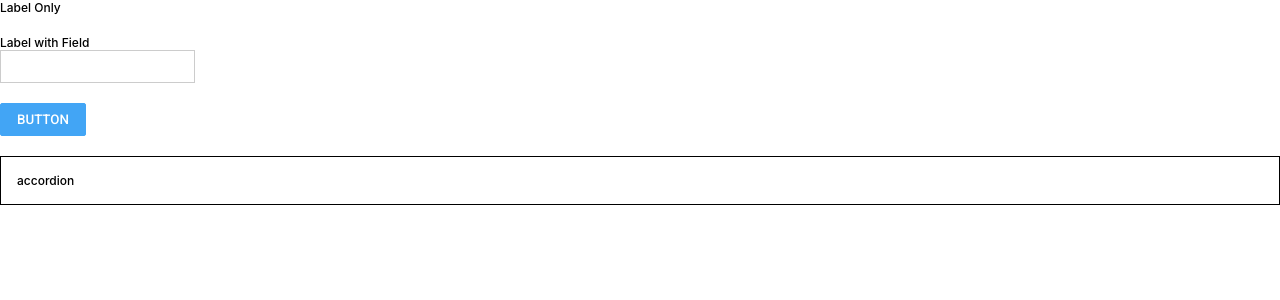
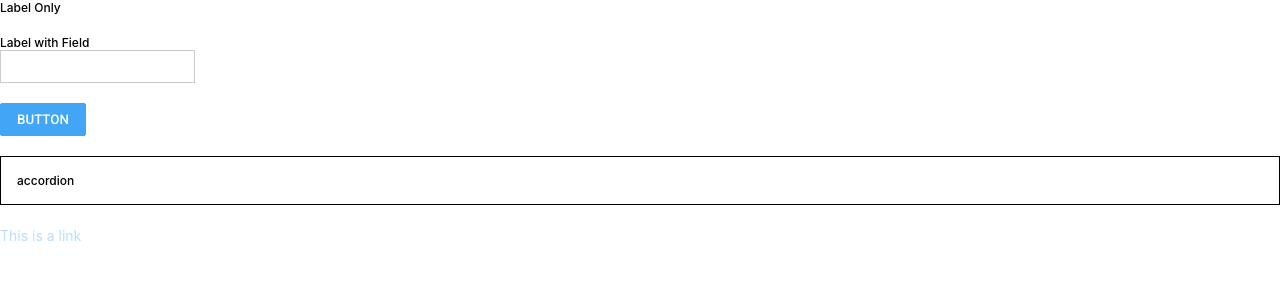
Before and after one commit to mitchobert/jss-poc, a React (Create React App) app: page / in a window 1280 px wide. Shown: the top 300 px of the page. Built offline with nearby package versions, Linux system fonts and the light colour scheme.

Commit message:
Adding Link component

```diff
--- a/src/App.js
+++ b/src/App.js
@@ -4,6 +4,7 @@ import Button from './components/Button';
 import Label from './components/Label';
 import TextField from './components/TextField';
 import Accordion from './components/Accordion';
+import Link from './components/Link';
 
 function App() {
   return (
@@ -19,6 +20,13 @@ function App() {
         This is the hidden content.
       </Accordion>
       <br />
+      <Link
+        className="customClassName"
+        href="www.google.com"
+      >
+        This is a link
+      </Link>
+      <br />
     </ThemeProvider>
   );
 }
--- /dev/null
+++ b/src/components/Link/Link.js
@@ -0,0 +1,19 @@
+import React from 'react';
+import { createUseStyles } from 'react-jss';
+import styles from './Link.styles';
+
+const useStyles = createUseStyles(styles, { name: 'Link' });
+
+const Link = ({ className, href, children } = this.props) => {
+    const classes = useStyles();
+    return (
+        <a
+            className={`${classes.link} ${className}`}
+            href={href}
+        >
+            {children}
+        </a>
+    );
+}
+
+export default Link;
--- /dev/null
+++ b/src/components/Link/Link.styles.js
@@ -0,0 +1,14 @@
+const styles = (theme) => ({
+    link: {
+        fontSize: '14px',
+        color: theme.color.blue100,
+        textDecoration: 'none',
+
+        '&:hover': {
+            color: '#1e90ff',
+            textDecoration: 'underline',
+        },
+    },
+});
+
+export default styles;
--- /dev/null
+++ b/src/components/Link/index.js
@@ -0,0 +1,3 @@
+import Link from "./Link";
+
+export default Link;
```
